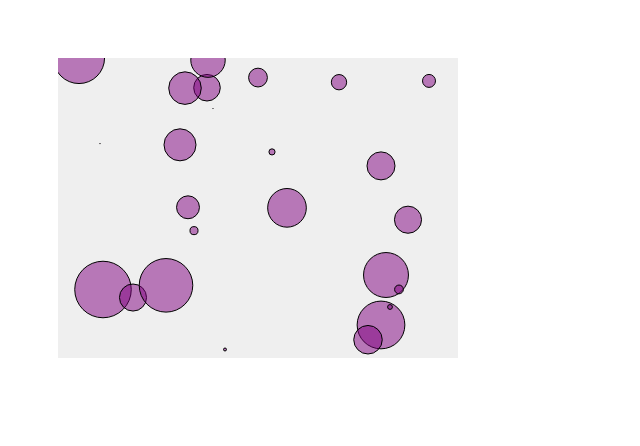
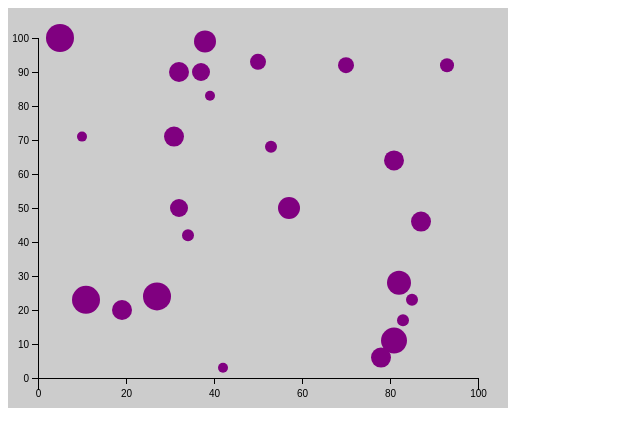
Before and after one commit to DaniCastilho/d3Study, a website built with Parcel: page index.html in a window 1280 px wide. Shown: the whole page, without its empty margins (0-640 px from the left). Built offline with nearby package versions, Linux system fonts and the light colour scheme.

Commit message:
trying axis

```diff
--- a/index.html
+++ b/index.html
@@ -4,18 +4,31 @@
 	<title>Parcel Sandbox</title>
 	<meta charset="UTF-8" />
 	<style>
-
-		body{
-			padding: 50px;
+		#chartArea {
+			width: 500px;
+			height: 400px;
+			background-color: #CCC;
 		}
 
-		#chartArea {
-			width:400px;
-			height: 300px;
-			background-color: #efefef;
+		.dot {
+			fill: teal;
+			fill-opacity: 0.7;
+			stroke: black;
 		}
-.bubble { display: inline-block; fill: purple; fill-opacity: 0.5; stroke: black; stroke-weight: 1px; }
 
+		.active {
+			fill: magenta;
+			fill-opacity: 0.5;
+			stroke-width: 3px;
+		}
+
+		.axis path,
+		.axis line {
+			fill: none;
+			stroke: #000;
+			stroke-width: 1px;
+			shape-rendering: crispEdges;
+		}
 	</style>
 </head>
 
--- a/src/index.js
+++ b/src/index.js
@@ -4,15 +4,15 @@ import _ from "lodash";
 (function() {
   const dataset = _.map(_.range(25), i => {
     return {
-      x: Math.random() * 100,
-      y: Math.random() * 100,
-      r: Math.random() * 30
+      x: Math.round(Math.random() * 100),
+      y: Math.round(Math.random() * 100),
+      r: Math.round(5 + Math.random() * 10)
     };
   });
-  var margin = { top: 0, right: 0, bottom: 0, left: 0 };
+  const margin = { top: 30, right: 30, bottom: 30, left: 30 };
 
-  const w = 400 - margin.left - margin.right;
-  const h = 300 - margin.top - margin.bottom;
+  const w = 500 - margin.left - margin.right;
+  const h = 400 - margin.top - margin.bottom;
 
   const svg = d3
     .select("#chartArea")
@@ -22,16 +22,36 @@ import _ from "lodash";
     .append("g")
     .attr("transform", "translate(" + margin.left + ", " + margin.top + ")");
 
-  var xScale = d3
+  const xScale = d3
     .scaleLinear()
     .domain([0, 100])
     .rangeRound([0, w]);
 
-  var yScale = d3
+  const xAxis = d3
+    .axisBottom()
+    .scale(xScale)
+    .ticks(5)
+    .tickPadding(6)
+    .tickSizeInner(6)
+    .tickSizeOuter(12);
+
+  svg
+    .append("g")
+    .attr("class", "x axis")
+    .attr("transform", "translate(0," + h + ")")
+    .call(xAxis);
+
+  const yScale = d3
     .scaleLinear()
     .domain([0, d3.max(dataset, d => d.y)])
     .range([h, 0]);
 
+  const yAxis = d3.axisLeft().scale(yScale);
+  svg
+    .append("g")
+    .attr("class", "y axis")
+    .attr("transform", "translate(0, 0)")
+    .call(yAxis);
   svg
     .selectAll("circle")
     .data(dataset)
@@ -41,5 +61,17 @@ import _ from "lodash";
     .attr("fill", "purple")
     .attr("cx", d => xScale(d.x))
     .attr("cy", d => yScale(d.y))
-    .attr("r", d => d.r);
+    .attr("r", d => d.r)
+    .on("mouseover", function(d) {
+      d3.select(this).classed("active", true);
+    })
+    .on("mouseout", function(d) {
+      d3.select(this).classed("active", false);
+    })
+    .on("mousedown", function(d) {
+      d3.select(this).attr("r", d.r * 2);
+    })
+    .on("mouseup", function(d) {
+      d3.select(this).attr("r", d.r);
+    });
 })();
```
